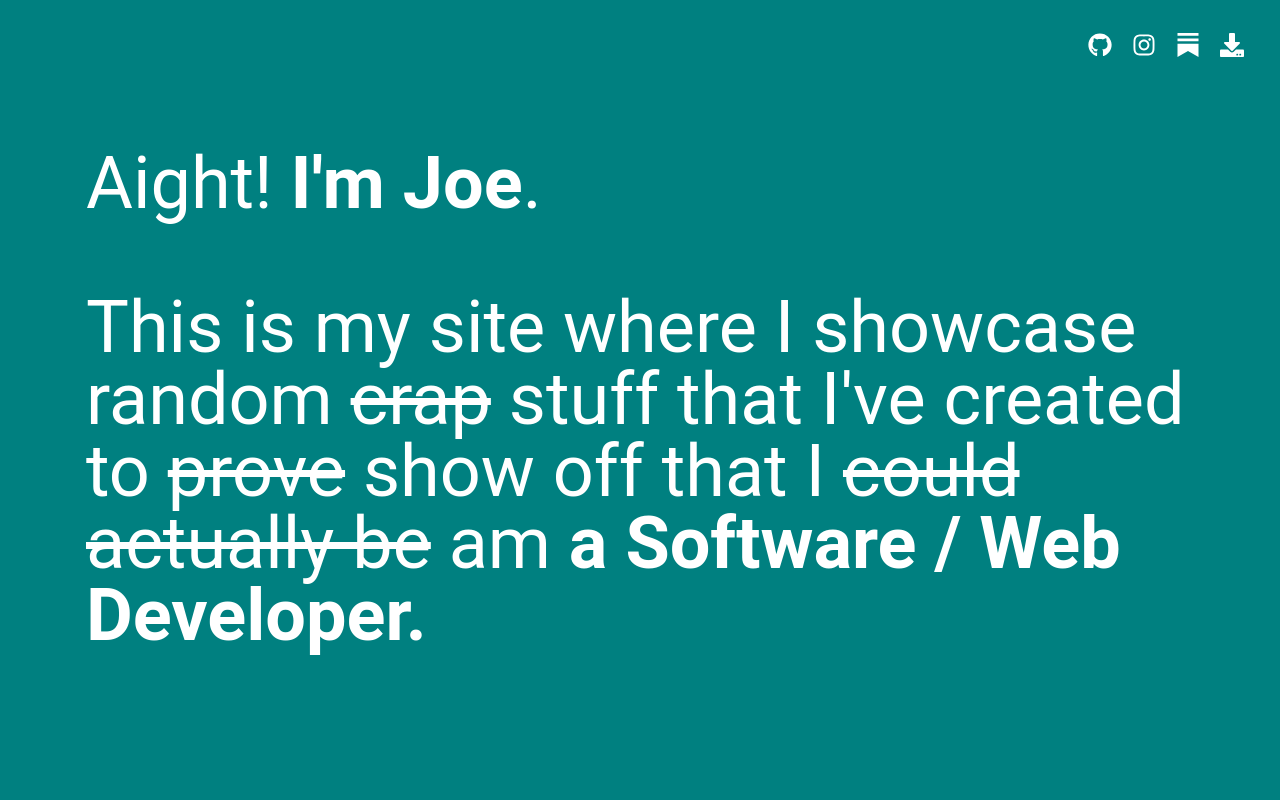
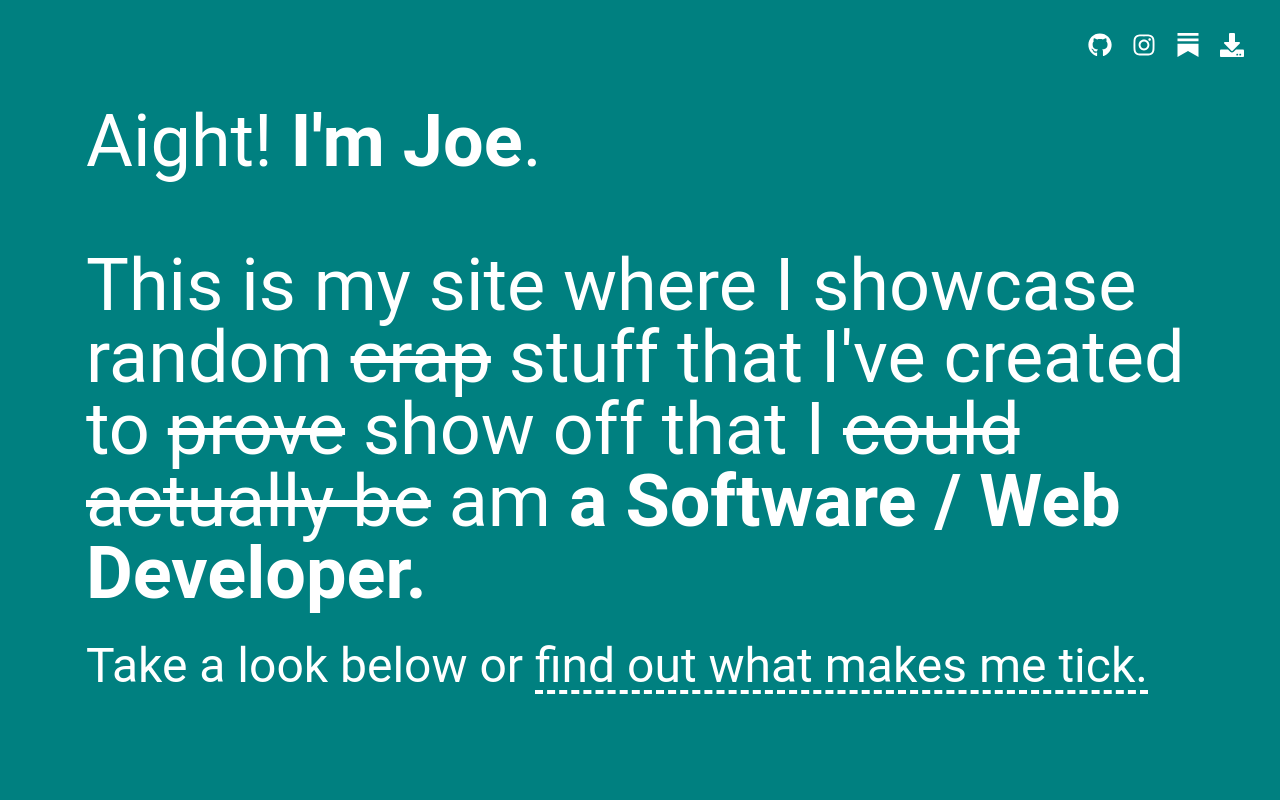
Before and after one commit to JoeShippo/aight.cool, a React (Create React App) app: page / in a window 1280 px wide. Shown: the top 800 px of the page. Built offline with nearby package versions, Linux system fonts and the light colour scheme.

Commit message:
Added Smooth Scrolling & a touch of text to the hero

```diff
--- a/public/index.html
+++ b/public/index.html
@@ -1,5 +1,5 @@
 <!DOCTYPE html>
-<html lang="en">
+<html lang="en" class="scroll-smooth">
   <head>
     <!-- Charset and Favicon -->
     <meta charset="utf-8" />
--- a/src/components/AboutSection.js
+++ b/src/components/AboutSection.js
@@ -41,7 +41,7 @@ const resources = [
 
 const AboutSection = () => {
     return (
-        <section className="flex flex-col md:flex-row items-stretch ">
+        <section className="flex flex-col md:flex-row items-stretch " id='aboutSection'>
             <div className="w-full md:w-1/3 tealBG p-8 flex justify-center relative">
                 <div className="bg-white shadow-lg rounded-lg overflow-hidden w-full max-w-sm md:translate-x-1/3 z-10">
                     <div className="w-full h-full">
--- a/src/components/Hero.js
+++ b/src/components/Hero.js
@@ -53,9 +53,9 @@ const Hero = () => {
             This is my site where I showcase random <span className='line-through'>crap</span> stuff that I've created to <span className='line-through'>prove</span> show off that I <span className='line-through'>could actually be</span> am <span className='font-bold'>a Software &#x2f; Web Developer.</span>
           </Typography>
 
-          {/* <Typography variant="h6" className="text-2xl md:text-5xl font-normal text-white text-left mt-8">
-            Take a look below or <a href="facebook.com" className="inline-block border-b-4 border-dashed border-white opacity-100 transition-opacity hover:opacity-80">find out what makes me tick.</a>
-          </Typography> */}
+          <Typography variant="h6" className="text-2xl md:text-5xl font-normal text-white text-left mt-8">
+            Take a look below or <a href="#aboutSection" className="inline-block border-b-4 border-dashed border-white opacity-100 transition-opacity hover:opacity-80">find out what makes me tick.</a>
+          </Typography>
         </div>
       </div>
     </section>
--- a/src/index.css
+++ b/src/index.css
@@ -15,3 +15,6 @@
   border-width:1px;
   border-color: rgba(30, 41, 59, 0.30);
 }
+html {
+  scroll-behavior: smooth;
+}
```
